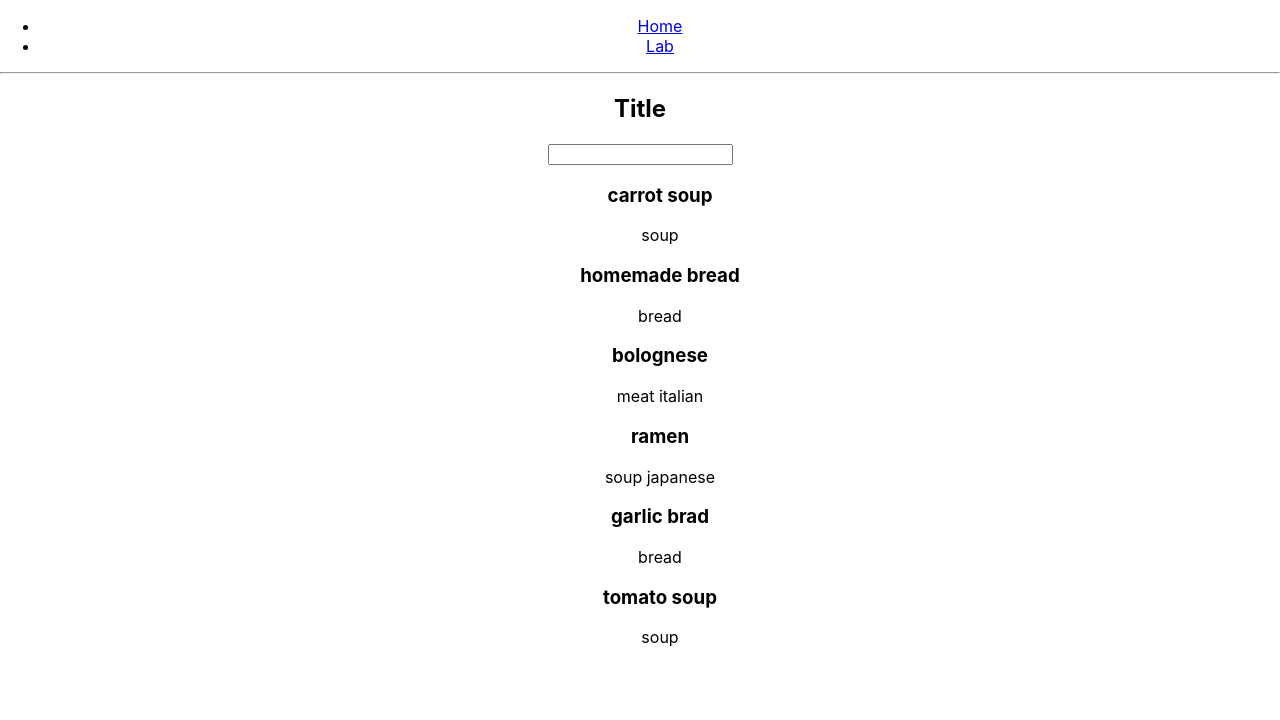
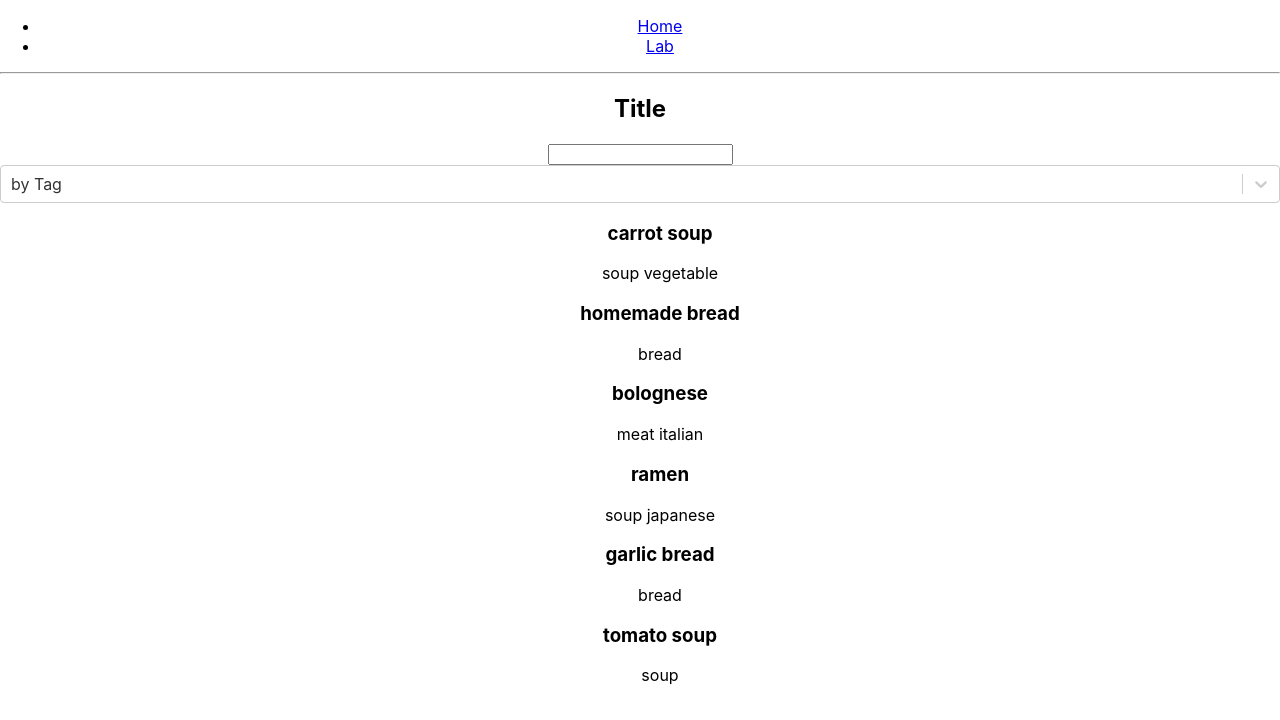
Before and after one commit to Totinhas/InfoLabs, a React (Create React App) app: page / in a window 1280 px wide. Shown: the top 720 px of the page. Built offline with nearby package versions, Linux system fonts and the light colour scheme.

Commit message:
search by tag and title, with a switch and select lab

```diff
--- a/package.json
+++ b/package.json
@@ -10,6 +10,7 @@
     "react-dom": "^17.0.2",
     "react-router-dom": "^5.2.0",
     "react-scripts": "4.0.3",
+    "react-select": "^4.3.0",
     "web-vitals": "^1.0.1"
   },
   "scripts": {
--- a/src/components/LabItem/index.jsx
+++ b/src/components/LabItem/index.jsx
@@ -1,9 +1,9 @@
 import React from "react";
 //import "./LabItem.css";
 
-const LabItem = ({ title, tags }) => {
+const LabItem = ({ title, tags, onClick }) => {
   return (
-    <div className="LabItem">
+    <div className="LabItem" onClick={onClick}>
       <h3>{title}</h3>
       <p>
         {tags.map((tag, index) => {
--- a/src/pages/Home/index.jsx
+++ b/src/pages/Home/index.jsx
@@ -1,21 +1,48 @@
 import React, { useState } from "react";
+import Select from "react-select";
 import { LabItem } from "../../components";
 
 // import "./HomePage.css";
 
 const Home = ({}) => {
   const listOfLabs = [
-    { title: "carrot soup", tags: ["soup"] },
+    { title: "carrot soup", tags: ["soup", "vegetable"] },
     { title: "homemade bread", tags: ["bread"] },
     { title: "bolognese", tags: ["meat", "italian"] },
     { title: "ramen", tags: ["soup", "japanese"] },
-    { title: "garlic brad", tags: ["bread"] },
+    { title: "garlic bread", tags: ["bread"] },
     { title: "tomato soup", tags: ["soup"] },
   ];
+  const options = [
+    { label: "by Tag", value: "tag" },
+    { label: "by Title", value: "title" },
+  ];
+  const [selectedLab, setSelectedLab] = useState();
   const [filteredListOfLabs, setFilteredListOfLabs] = useState(listOfLabs);
+  const [searchType, setSearchType] = useState({
+    label: "by Tag",
+    value: "tag",
+  });
+  const handleChange = (value) => {
+    setSearchType(value);
+  };
+  const handleClickLabItem = (index) => {
+    setSelectedLab = filteredListOfLabs[index];
+  };
   const search = (event) => {
     const updatedFilteredListOfLabs = listOfLabs.filter((lab) => {
-      return lab.title.includes(event.target.value);
+      switch (searchType.value) {
+        case "title":
+          return lab.title.includes(event.target.value);
+          break;
+        case "tag":
+          let index = lab.tags.findIndex((element) =>
+            element.includes(event.target.value)
+          );
+          return index > -1;
+        default:
+          break;
+      }
     });
 
     setFilteredListOfLabs(updatedFilteredListOfLabs);
@@ -26,6 +53,13 @@ const Home = ({}) => {
       <div id="searchBar">
         <div>
           <input type="text" onChange={search}></input>
+
+          <Select
+            options={options}
+            value={searchType}
+            onChange={(value) => handleChange(value)}
+            defaultValue={{ label: "by Tag", value: "tag" }}
+          />
         </div>
         <div></div>
       </div>
@@ -33,7 +67,14 @@ const Home = ({}) => {
         <ul>
           {filteredListOfLabs.map((lab, index) => {
             return (
-              <LabItem key={index} title={lab.title} tags={lab.tags}></LabItem>
+              <LabItem
+                key={index}
+                title={lab.title}
+                tags={lab.tags}
+                onClick={() => {
+                  handleClickLabItem(index);
+                }}
+              ></LabItem>
             );
           })}
         </ul>
--- a/src/pages/Lab/index.jsx
+++ b/src/pages/Lab/index.jsx
@@ -2,7 +2,17 @@ import React from "react";
 // import "./HomePage.css";
 
 const Lab = ({}) => {
-  return <div className="Lab"></div>;
+  const lab = { title: "carrot soup", tags: ["soup"] };
+  return (
+    <div className="Lab">
+      <h1>{lab.title}</h1>
+      <p>
+        {lab.tags.map((tag, index) => {
+          return <span>{tag} </span>;
+        })}
+      </p>
+    </div>
+  );
 };
 
 export default Lab;
```
Also changed, not shown: 1 other file (tests, documents, lock files or other folders).
